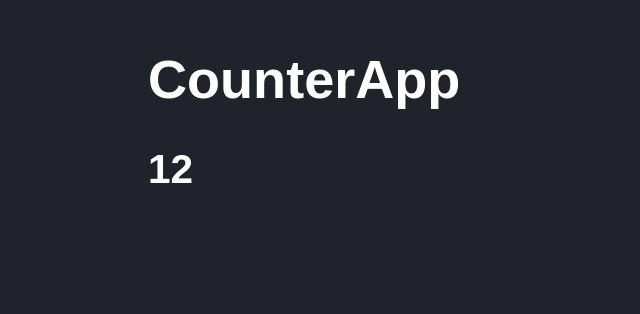
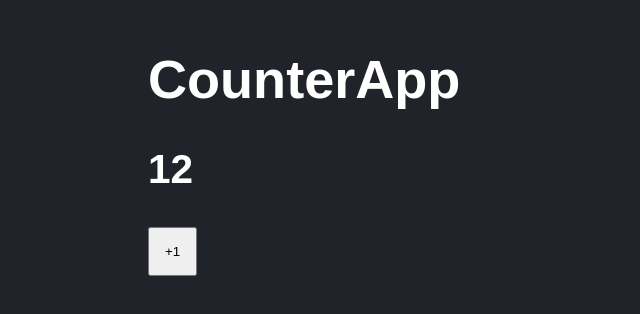
Before and after one commit to richarn/vite, a React (Vite) app: page / in a window 1280 px wide. Shown: the part 136-450 px from the top of the page, without its empty margins (0-640 px from the left). Built offline with nearby package versions, Linux system fonts and the light colour scheme.

Commit message:
1rt event

```diff
--- a/src/CounterApp.jsx
+++ b/src/CounterApp.jsx
@@ -1,10 +1,19 @@
 import PropTypes from 'prop-types';
 
 export const CounterApp = ({ value }) => {
+
+    function handleAdd(event, newValue) {
+        console.log( newValue );
+    }
+
     return (
         <>
             <h1>CounterApp</h1>
             <h2>{ value }</h2>
+
+            <button onClick={ (event) => handleAdd(event, 'hola') }>
+                +1
+            </button>
         </>
     )
 }
--- a/src/styles.css
+++ b/src/styles.css
@@ -5,3 +5,8 @@ html, body {
     font-size: 1.3rem;
     padding: 70px;
 }
+
+button{
+    padding: 15px;
+    font-size: 14;
+}
```
